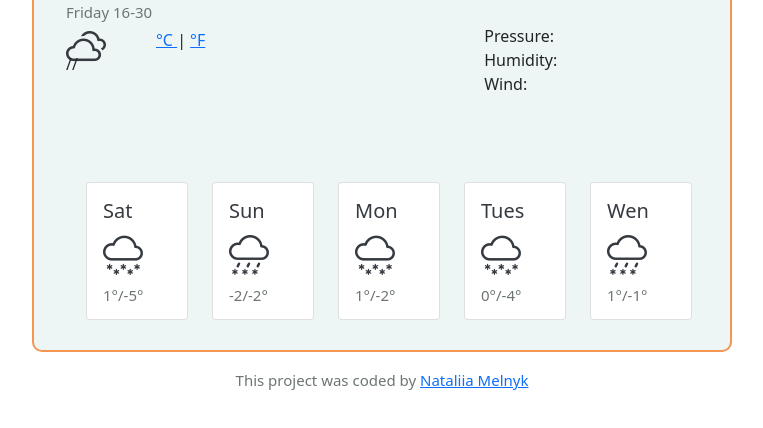
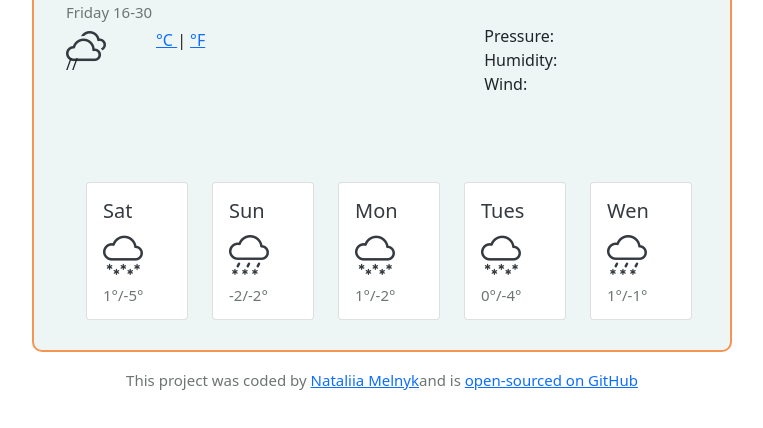
Before and after one commit to avreliakotta/weather, a plain HTML site: page index.html in a window 1280 px wide. Shown: the part 152-580 px from the top of the page, without its empty margins (258-1021 px from the left). Drawn offline with nearby package versions, Linux system fonts and the light colour scheme.

Commit message:
add to footer HTML link open-sourced on HitHub

```diff
--- a/index.html
+++ b/index.html
@@ -136,7 +136,7 @@
                 </div >
             </div >
             <p class="footer">
-            This  project was coded by <a href="mailto:natalia.melnyk28@gmail.com">Nataliia Melnyk</a>
+            This  project was coded by <a href="mailto:natalia.melnyk28@gmail.com">Nataliia Melnyk</a>and is <a href="https://github.com/avreliakotta/weather/settings" >open-sourced on GitHub</a>
 
         </p>
     <script src="src/script.js"></script>
```
